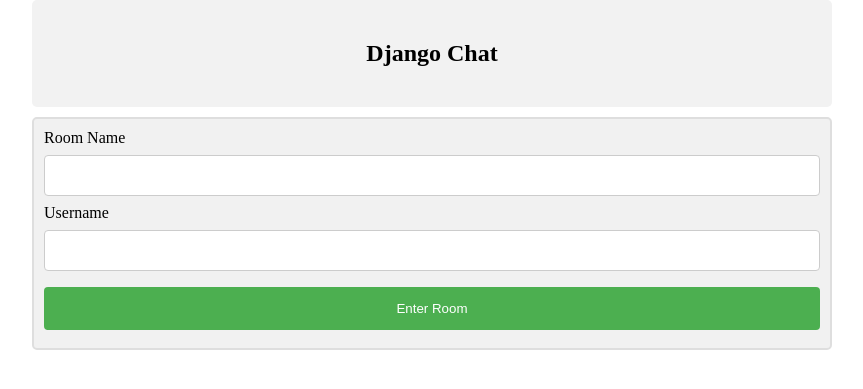
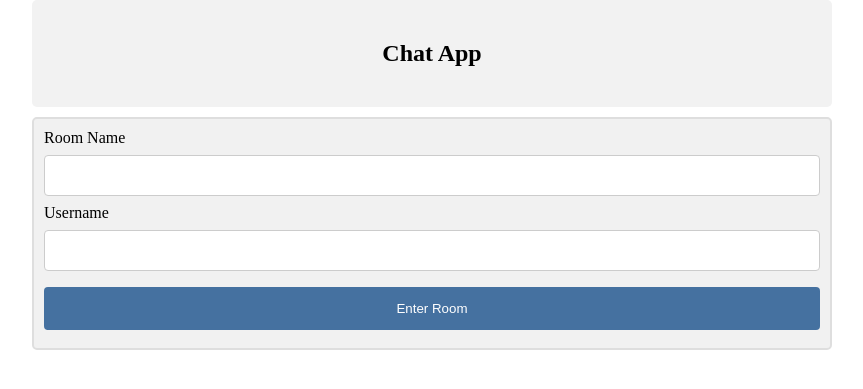
Before and after one commit to 1997rahmat1997ali/CHAT_App, a Django app: page / in a window 1280 px wide. Shown: the top 389 px of the page, without its empty margins (208-1071 px from the left). Run offline with Django 3.2, Linux system fonts and the light colour scheme.

Commit message:
Update home.html

```diff
--- a/templates/home.html
+++ b/templates/home.html
@@ -56,7 +56,7 @@ body {
 <body>
 
 <div align="center">
-    <h2>Django Chat</h2>
+    <h2>Chat App</h2>
 </div>
 
 
@@ -74,7 +74,7 @@ body {
 
     input[type=submit] {
     width: 100%;
-    background-color: #4CAF50;
+    background-color: #4571a0;
     color: white;
     padding: 14px 20px;
     margin: 8px 0;
@@ -84,7 +84,7 @@ body {
     }
 
     input[type=submit]:hover {
-    background-color: #45a049;
+    background-color: #4CAF50;
     }
 
     div {
@@ -106,6 +106,3 @@ body {
 
 
 </body>
-
-
-</html>
```
